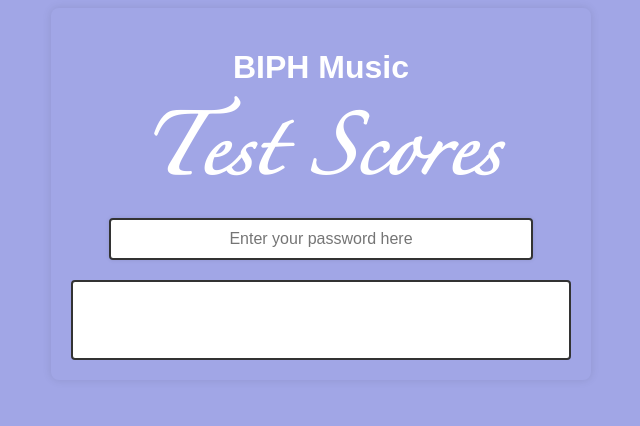
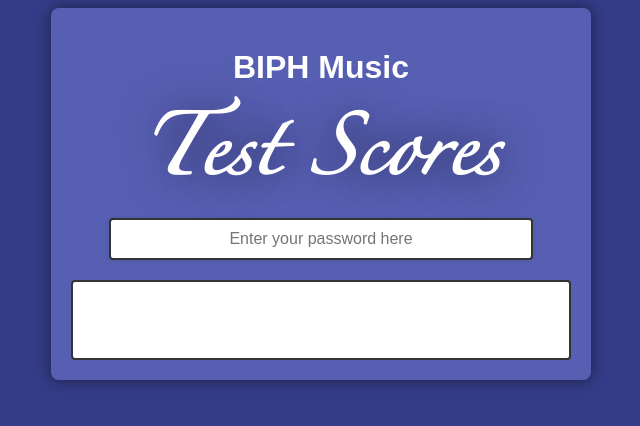
Before and after one commit to BIPHTests/BIPHTests.github.io, a plain HTML site: page index.html in a window 1280 px wide. Shown: the whole page, without its empty margins (319-959 px from the left). Drawn offline with Linux system fonts and the light colour scheme.

Commit message:
Add files via upload

```diff
--- a/styles.css
+++ b/styles.css
@@ -4,15 +4,16 @@
   }
 
 body {
-  background-color: #0010bc5e; /* Dark blue background color */
+  background-color: #273080ef; /* Dark blue background color */
 }
 
 .container {
   text-align: center;
   font-family: Arial, sans-serif;
   margin-top: 100px;
+  background-color:  #929bff5e;
   border-radius: 8px;
-  box-shadow: 0 0 10px rgba(0, 0, 0, 0.1);
+  box-shadow: 0 0 15px rgba(0, 0, 0, 0.483);
   padding: 20px;
   max-width: 500px;
   margin: 0 auto;
@@ -31,6 +32,7 @@ body {
 .Subtitle {
   font-family: 'Zapfino', sans-serif;
   color: white;
+  text-shadow: 0 0 40px #0000009d;
   margin-top: -0.7em;
   margin-bottom: -0.5em;
   font-size: 350%;
```
